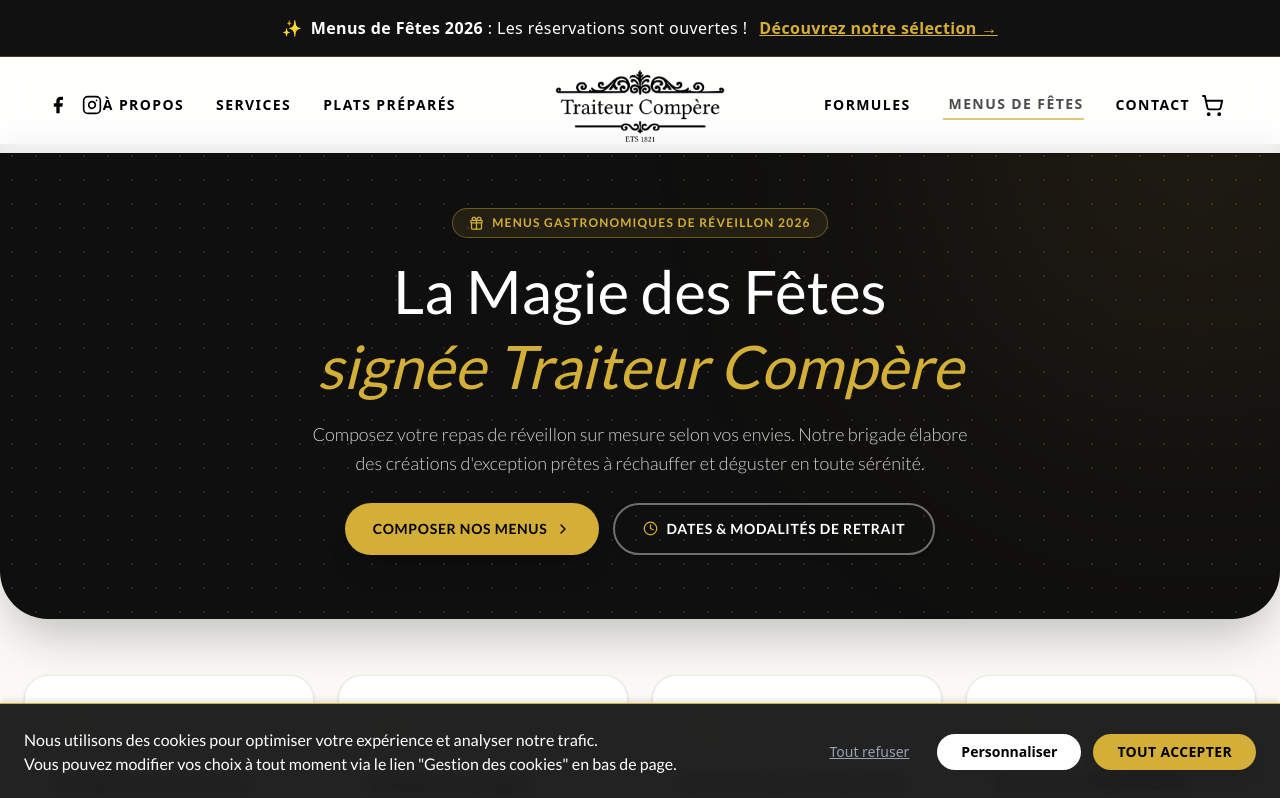
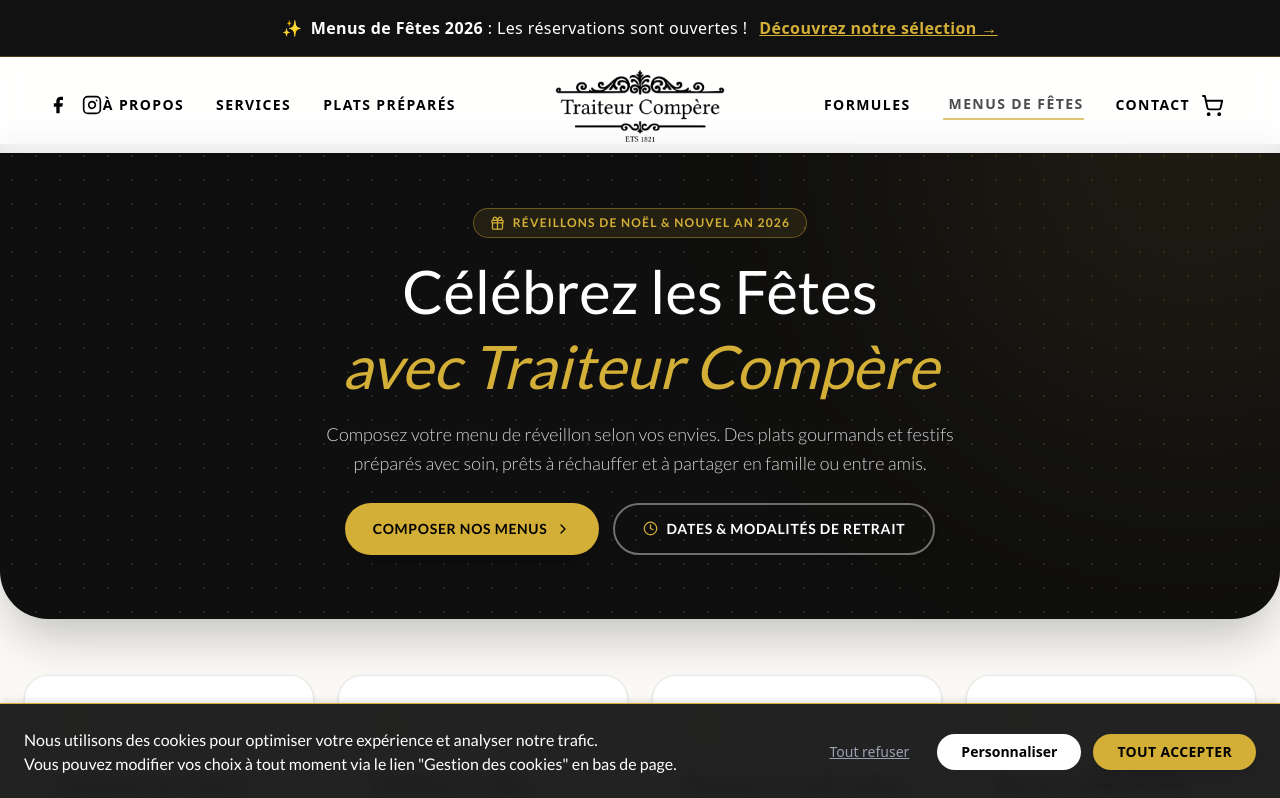
Before and after one commit to FlorianMeganck/traiteur-compere, a Next.js app: page /menus-fetes in a window 1280 px wide. Shown: the top 798 px of the page. Built offline with nearby package versions, Linux system fonts and the light colour scheme; a web font is replaced by a local one.

Commit message:
style(hero): révision du wording du Hero sur /menus-fetes (formules chaleureuses et authentiques)

```diff
--- a/app/menus-fetes/page.tsx
+++ b/app/menus-fetes/page.tsx
@@ -145,7 +145,7 @@ export default function MenusFetes() {
                         transition={{ duration: 0.5 }}
                         className="inline-flex items-center gap-2 px-4 py-1.5 rounded-full border border-[#D4AF37]/40 bg-[#D4AF37]/10 text-[#D4AF37] text-xs uppercase tracking-widest font-semibold"
                     >
-                        <Gift size={15} /> Menus Gastronomiques de Réveillon 2026
+                        <Gift size={15} /> Réveillons de Noël & Nouvel An 2026
                     </motion.div>
 
                     <motion.h1
@@ -154,8 +154,8 @@ export default function MenusFetes() {
                         transition={{ duration: 0.6, delay: 0.1 }}
                         className="text-3xl sm:text-4xl md:text-5xl lg:text-6xl font-serif text-white leading-tight"
                     >
-                        La Magie des Fêtes <br />
-                        <span className="text-[#D4AF37] italic">signée Traiteur Compère</span>
+                        Célébrez les Fêtes <br />
+                        <span className="text-[#D4AF37] italic">avec Traiteur Compère</span>
                     </motion.h1>
 
                     <motion.p
@@ -164,7 +164,7 @@ export default function MenusFetes() {
                         transition={{ duration: 0.6, delay: 0.2 }}
                         className="text-sm sm:text-base md:text-lg text-neutral-300 max-w-2xl mx-auto font-light leading-relaxed"
                     >
-                        Composez votre repas de réveillon sur mesure selon vos envies. Notre brigade élabore des créations d'exception prêtes à réchauffer et déguster en toute sérénité.
+                        Composez votre menu de réveillon selon vos envies. Des plats gourmands et festifs préparés avec soin, prêts à réchauffer et à partager en famille ou entre amis.
                     </motion.p>
 
                     <motion.div
```
